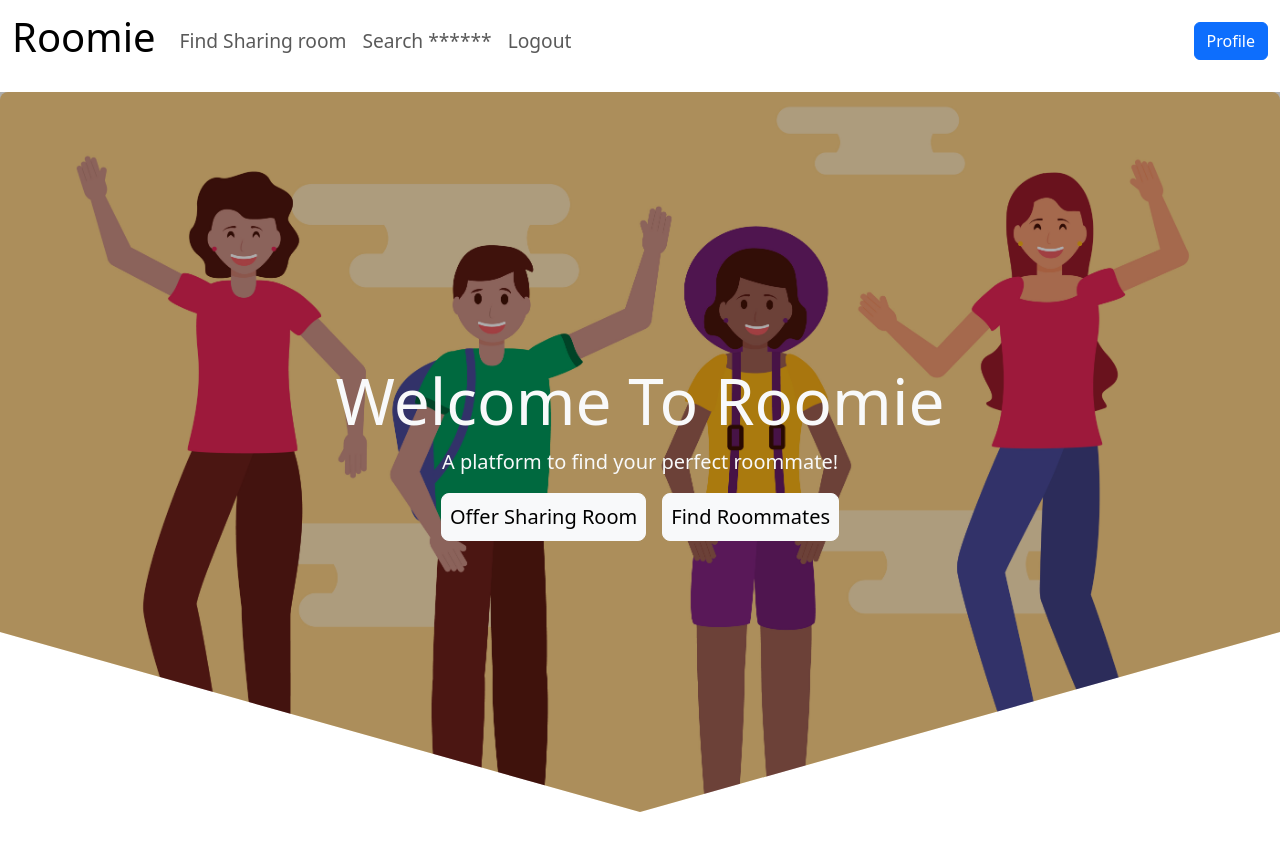
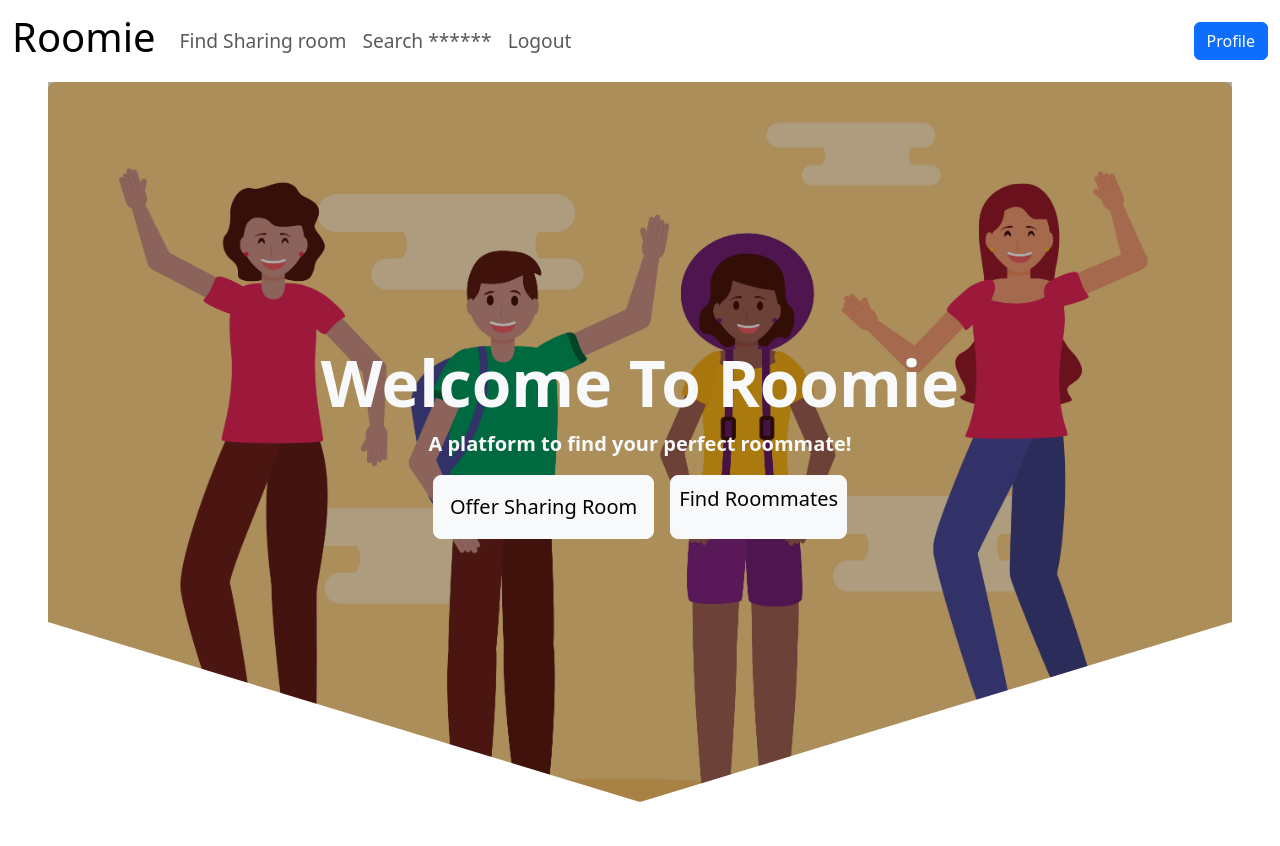
Before and after one commit to asaugat04/roomie, a Django app: page / in a window 1280 px wide. Shown: the top 846 px of the page. Run offline with Django 5.2, Linux system fonts and the light colour scheme; the visitor is signed in with stand-in values (Sample User, id 1); some libraries are stand-ins or nearby versions.

Commit message:
UI change and bug update

```diff
--- a/project/app/templates/app/base.html
+++ b/project/app/templates/app/base.html
@@ -25,15 +25,15 @@
 
     <style>
       .navbar {
-        background-color: transparent !important;
         z-index: 1000;
-        margin-bottom: 10px;
+        margin-bottom: 0px;
+        color: #000;
       }
     </style>
   </head>
   <body>
     {% block nav %}
-      <nav class="navbar navbar-expand-lg bg-body-tertiary" style="font-size: larger">
+      <nav class="navbar navbar-expand-lg" style="font-size: larger">
         <div class="container-fluid">
           <a class="navbar-brand" href="{% url 'app:home' %}"><h1>Roomie</h1></a>
           <button class="navbar-toggler" type="button" data-bs-toggle="collapse" data-bs-target="#navbarText" aria-controls="navbarText" aria-expanded="false" aria-label="Toggle navigation"><span class="navbar-toggler-icon"></span></button>
--- a/project/app/templates/app/home.html
+++ b/project/app/templates/app/home.html
@@ -33,23 +33,23 @@
 
   {% block content %}
     <!-- Hero section with background image and clip path implemented -->
-    <section class="hero bg-primary text-light d-flex justify-content-center align-items-center rounded-3" style="
+    <section class="hero text-light d-flex justify-content-center align-items-center rounded-3 mx-5" style="
         height: 90vh;
         background-image: url('{% static 'app/images/cover.jpg' %}');
         background-position: center;
         background-size: cover;
       ">
       <div class="hero-text-container text-center">
-        <h1 class="display-3">Welcome To Roomie</h1>
-        <p class="lead">A platform to find your perfect roommate!</p>
+        <h1 class="display-3 fw-bolder">Welcome To Roomie</h1>
+        <p class="lead fw-bold ">A platform to find your perfect roommate!</p>
         <div class="d-flex justify-content-center">
-          <a class="btn btn-light btn-lg me-3 p-2" href="{% url 'app:offer_room' %}" >Offer Sharing Room</a>
+          <a class="btn btn-light btn-lg me-3 p-3" href="{% url 'app:offer_room' %}" >Offer Sharing Room</a>
           <a class="btn btn-light btn-lg p-2" href="{% url 'app:roommates' %}">Find Roommates</a>
         </div>
       </div>
     </section>
     <!-- Introduction section -->
-    <section class="bg-light rounded my-5">
+    <section class="rounded my-5">
       <div class="container my-5">
         <div class="row">
           <div class="col-md-6">
@@ -67,7 +67,7 @@
         Another section with a different background color
            -->
 
-    <section class="bg-light my-5">
+    <section class="my-5">
       <div class="container my-5">
         <div class="row">
           <div class="col-md-6">
```
Also changed, not shown: project/app/templates/app/login.html (+7 -4 lines), project/app/templates/app/show_profile.html (+7 -5 lines), project/app/templates/app/signup.html (+12 -4 lines).
